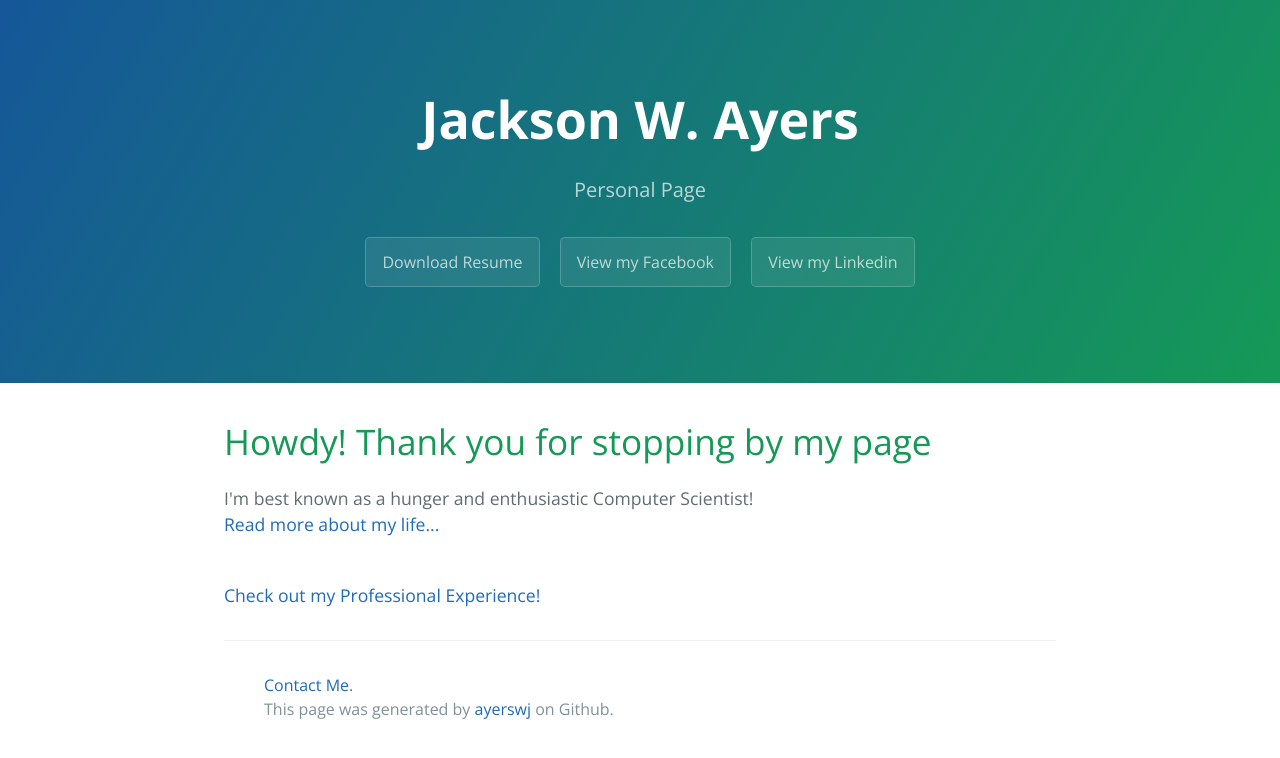
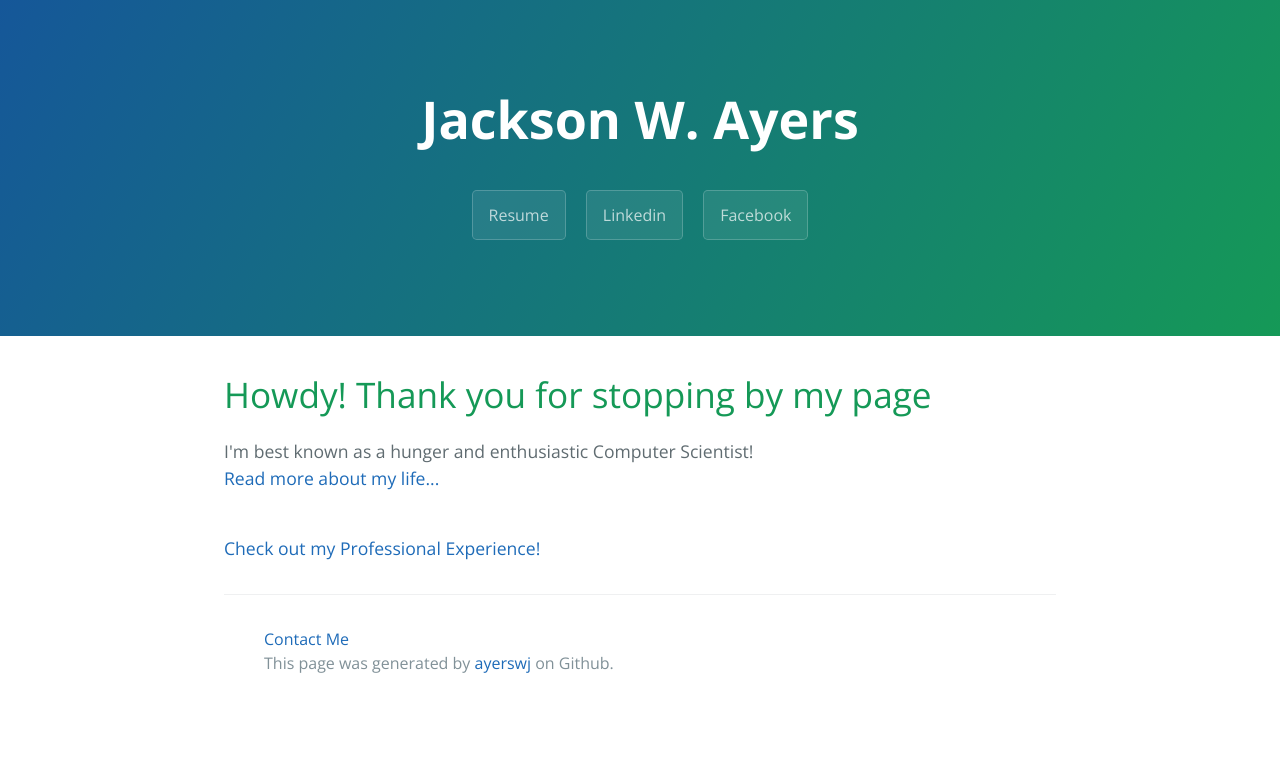
Before and after one commit to ayerswj/ayerswj.github.io, a Jekyll site: the page built from index.html, in a window 1280 px wide. Shown: the top 758 px of the page. Built offline with Jekyll 4.4.1, drawn with Linux system fonts in a browser that asks for light colours; the repository's description, which GitHub fills in, is left out.

Commit message:
updated format

```diff
--- a/_config.yml
+++ b/_config.yml
@@ -1,5 +1,4 @@
 name: Jackson W. Ayers
 markdown: kramdown
-description: Personal Page
 show_downloads: true
 theme: jekyll-theme-cayman
--- a/_layouts/default.html
+++ b/_layouts/default.html
@@ -28,9 +28,9 @@
         <a href="{{ site.github.repository_url }}" class="btn">View on GitHub</a>
       {% endif %}
       {% if site.show_downloads %}
-        <a href="https://drive.google.com/file/d/1ZSe5SeTKl5VkQsl74KE5R6rm_wltu-Xr/view?usp=sharing" class="btn">Download Resume</a>
-        <a href="https://www.facebook.com/ayerswj" class="btn">View my Facebook</a>
-        <a href="https://www.linkedin.com/in/ayerswj" class="btn">View my Linkedin</a>
+        <a href="https://drive.google.com/file/d/1ZSe5SeTKl5VkQsl74KE5R6rm_wltu-Xr/view?usp=sharing" class="btn">Resume</a>
+        <a href="https://www.linkedin.com/in/ayerswj" class="btn">Linkedin</a>
+        <a href="https://www.facebook.com/ayerswj" class="btn">Facebook</a>
 
       {% endif %}
 
@@ -44,7 +44,7 @@
           <span class="site-footer-owner"><a href="{{ site.github.repository_url }}">{{ site.github.repository_name }}</a> is maintained by <a href="{{ site.github.owner_url }}">{{ site.github.owner_name }}</a>.</span>
         {% endif %}
         <ul>
-        <span class="site-footer-contact"><a href="ayerswjackson@gmail.com">Contact Me</a>.</span><br>
+        <span class="site-footer-contact"><a href="ayerswjackson@gmail.com">Contact Me</a></span><br>
         <span class="site-footer-credits">This page was generated by <a href="https://github.com/ayerswj">ayerswj</a> on Github.</span>
         </ul>
       </footer>
```
